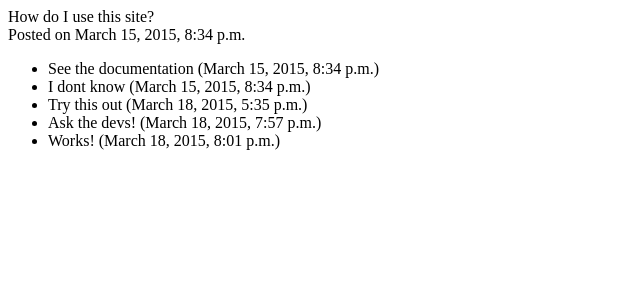
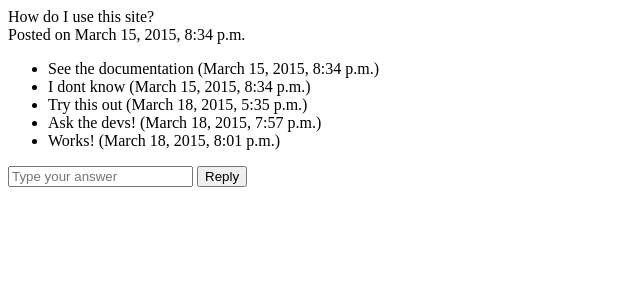
Before and after one commit to jack4red/QuestionAnswer, a Django app: page /QuestionAnswer/1/ in a window 1280 px wide. Shown: the top 300 px of the page, without its empty margins (0-640 px from the left). Run offline with Django 3.2, Linux system fonts and the light colour scheme; data comes from the database, SQL or seed files in the repository; both versions use the stored data as it was after the commit.

Commit message:
finished comment posting in 'detail' view
made view_answer method in views.py

```diff
--- a/QuestionAnswer/templates/QuestionAnswer/detail.html
+++ b/QuestionAnswer/templates/QuestionAnswer/detail.html
@@ -6,3 +6,13 @@
 {% endfor %}
 </ul>
 </p>
+
+{% if error_message %}
+	<p>error_message</p>
+{% endif %}
+
+<form action="{% url 'QuestionAnswer:view_answer' question.id  %}" method="post">
+{% csrf_token %}
+	<input type="answer" name="answer_text" id="answer_text" placeholder="Type your answer"/>
+	<input type="submit" value="Reply" />
+</form>
--- a/QuestionAnswer/urls.py
+++ b/QuestionAnswer/urls.py
@@ -7,6 +7,6 @@ urlpatterns = patterns('',
 	url(r'^$', views.index, name='index'),
 	# /QuestionAnswer/1
 	url(r'^(?P<question_id>\d+)/$', views.detail, name='detail'),
-	# /QuestionAnswer/1/write_answer
-	url(r'^(?P<question_id>\d+)/write_answer/$', views.write_answer, name='write_answer'),
+	# /QuestionAnswer/1/view_answer
+	url(r'^(?P<question_id>\d+)/view_answer/$', views.view_answer, name='view_answer'),
 )
--- a/QuestionAnswer/views.py
+++ b/QuestionAnswer/views.py
@@ -1,9 +1,12 @@
 from django.shortcuts import get_object_or_404, render
-from django.http import HttpResponse
+from django.http import HttpResponse, HttpResponseRedirect
 from django.http import Http404
+from django.core.urlresolvers import reverse
+
+import django.utils.timezone as timezone
 
 
-from QuestionAnswer.models import Question
+from QuestionAnswer.models import Question, Answer
 
 # Create your views here.
 
@@ -22,5 +25,11 @@ def detail(request, question_id):
 			'question': question}
 		)
 
-def write_answer(request, question_id):
-	return HttpResponse('Write an answer for question: %s' % question_id)
+def view_answer(request, question_id):
+	q = get_object_or_404(Question, pk = question_id)
+	answer_text = request.POST['answer_text']
+
+	q.answer_set.create(answer_text=answer_text, pub_date=timezone.now())
+
+	return HttpResponseRedirect(reverse('QuestionAnswer:detail',
+					args=(question_id,)))
```
Also changed, not shown: db.sqlite3, 3 other files.
